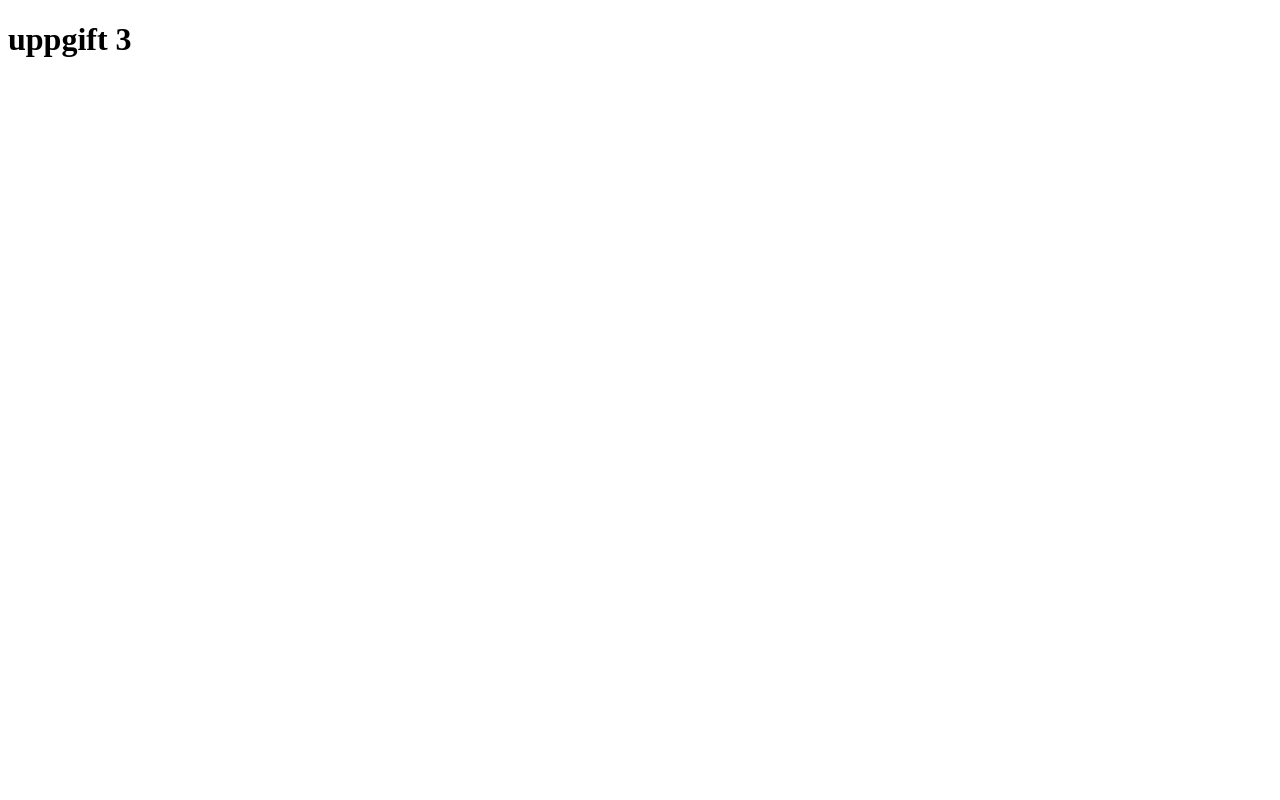
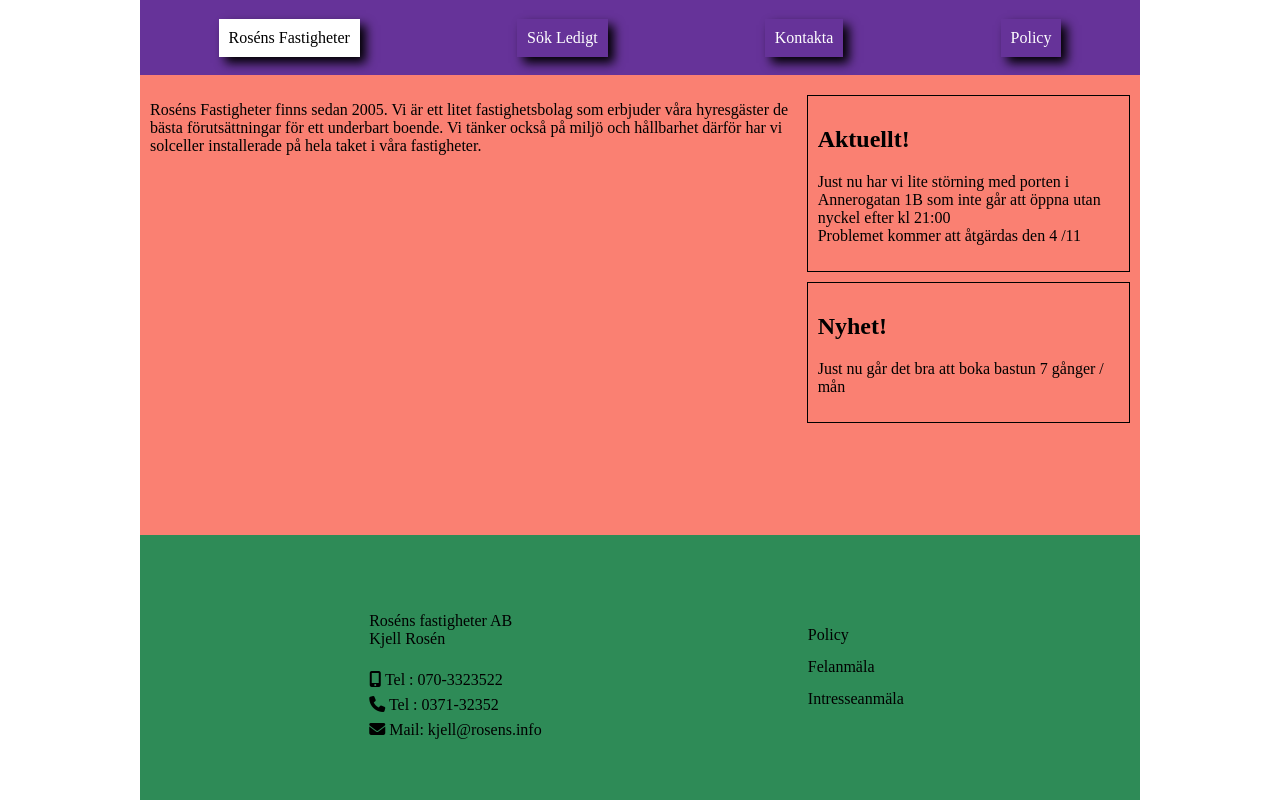
Before and after one commit to Tamimjabr/u3-webbteknik, a plain HTML site: page index.html in a window 1280 px wide. Drawn offline with Linux system fonts and the light colour scheme.

Commit message:
structure the start page

```diff
--- /dev/null
+++ b/css/style.css
@@ -0,0 +1,105 @@
+@charset "UTF-8";
+html{
+  font-size: 16px;
+}
+body, html{
+  height: 100%;
+}
+body{
+  padding:0 10px;
+  margin: 0px;
+  display: grid;
+  grid-template-columns: auto minmax(200px ,1000px) auto;
+  grid-template-rows: 75px auto auto;
+  grid-template-areas:
+  ". nav ."
+  ". main ."
+  ". footer .";
+}
+nav ul{
+  list-style: none;
+  color: white;
+  padding: 0;
+  margin: 0;
+}
+nav ul li a{
+  text-decoration: none;
+  color: white;
+  display: inline-block;
+}
+nav a:link,
+nav a:visited {
+  box-shadow: 6px 6px 10px black;
+}
+nav a:hover,
+nav a:active {
+  background-color: black;
+  color: burlywood;
+  box-shadow: 1px 1px 10px black;
+  transform: translate(5px, 5px);
+}
+.selected{
+  background-color: white;
+  color: black;
+}
+#globalNav{
+  grid-area: nav;
+  background-color: rebeccapurple;
+}
+#globalNav ul{
+  height: 100%;
+  display: flex;
+  justify-content: space-around;
+  align-items: center;
+}
+#globalNav ul li a{
+  padding: 10px;
+}
+main{
+  grid-area: main;
+  background-color: salmon;
+}
+/*styling main in start*/
+#mainStart{
+  display: grid;
+  grid-template-columns: 2fr 1fr;
+  grid-template-areas: "about aktuellt";
+  gap: 10px;
+  padding: 10px;
+}
+#mainStart aside{
+  grid-area: aktuellt;
+}
+.aktuellt{
+  padding: 10px;
+  border: 1px solid black;
+  margin-top: 10px;
+}
+#about{
+  grid-area: about;
+}
+
+footer{
+  grid-area: footer;
+  background-color: seagreen;
+  padding: 10px;
+  display: flex;
+  flex-wrap: wrap;
+  justify-content: space-evenly;
+  align-items: center;
+}
+footer a{
+  color: black;
+  text-decoration: none;
+}
+footer ul{
+  list-style: none;
+}
+footer ul li{
+  padding: 7px;
+}
+#contactFooter{
+  display: flex;
+  flex-direction: column;
+  gap: 7px;
+}
--- a/index.html
+++ b/index.html
@@ -1,11 +1,67 @@
 <!DOCTYPE html>
-<html lang="en">
-<head>
-  <meta charset="UTF-8">
-  <meta name="viewport" content="width=device-width, initial-scale=1.0">
-  <title>Document</title>
-</head>
-<body>
-  <h1>uppgift 3</h1>
-</body>
+<html lang="sv">
+  <head>
+    <meta charset="UTF-8" />
+    <meta name="viewport" content="width=device-width, initial-scale=1.0" />
+    <title>Startsidan</title>
+    <link rel="stylesheet" href="./css/style.css" />
+    <script
+      src="https://kit.fontawesome.com/06f6cbcc6e.js"
+      crossorigin="anonymous"
+    ></script>
+  </head>
+  <body>
+    <nav id="globalNav">
+      <ul>
+        <li><a href="" class="selected">Roséns Fastigheter</a></li>
+        <li><a href="">Sök Ledigt</a></li>
+        <li><a href="">Kontakta</a></li>
+        <li><a href="">Policy</a></li>
+      </ul>
+    </nav>
+    <main id="mainStart">
+      <p id="about">
+        Roséns Fastigheter finns sedan 2005. Vi är ett litet fastighetsbolag som
+        erbjuder våra hyresgäster de bästa förutsättningar för ett underbart
+        boende. Vi tänker också på miljö och hållbarhet därför har vi solceller
+        installerade på hela taket i våra fastigheter.
+      </p>
+      <aside>
+        <div class="aktuellt">
+          <h1>Aktuellt!</h1>
+          <p>
+            Just nu har vi lite störning med porten i Annerogatan 1B som inte
+            går att öppna utan nyckel efter kl 21:00<br />
+            Problemet kommer att åtgärdas den 4 /11
+          </p>
+        </div>
+        <div class="aktuellt">
+          <h1>Nyhet!</h1>
+          <p>Just nu går det bra att boka bastun 7 gånger / mån</p>
+        </div>
+      </aside>
+    </main>
+    <footer>
+      <div id="contactFooter">
+        <p>
+          Roséns fastigheter AB <br />
+          Kjell Rosén
+        </p>
+        <a href="tel:0703323522"
+          ><i class="fas fa-mobile-alt"></i> Tel : 070-3323522</a
+        >
+        <a href="tel:037132352"
+          ><i class="fas fa-phone"></i> Tel : 0371-32352</a
+        >
+        <a href="mailto:kjell@rosens.info?subject= Kontakta Roséns fastigheter"
+          ><i class="fas fa-envelope"></i> Mail: kjell@rosens.info</a
+        >
+      </div>
+      <ul>
+        <li><a href="">Policy</a></li>
+        <li><a href="">Felanmäla</a></li>
+        <li><a href="">Intresseanmäla</a></li>
+      </ul>
+    </footer>
+  </body>
 </html>
```
Also changed, not shown: kontakta.html (added), ledigt.html (added), policy.html (added).
